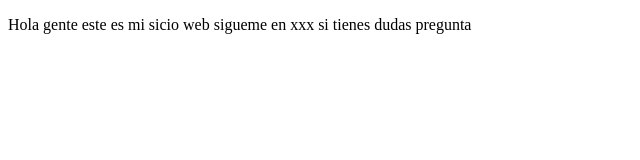
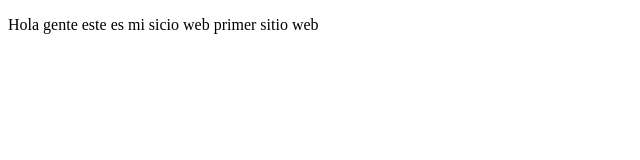
Before and after one commit to leonardo-source/ProyectoDemoCursoPrework, a plain HTML site: page index.html in a window 1280 px wide. Shown: the whole page, without its empty margins (0-640 px from the left). Drawn offline with Linux system fonts and the light colour scheme.

Commit message:
cambios agregamos

```diff
--- a/index.html
+++ b/index.html
@@ -7,7 +7,7 @@
     </head>
 <body>
     <p>
-        Hola gente este es mi sicio web sigueme en xxx si tienes dudas pregunta
+        Hola gente este es mi sicio web primer sitio web
     </p>
 
 </body>
```
